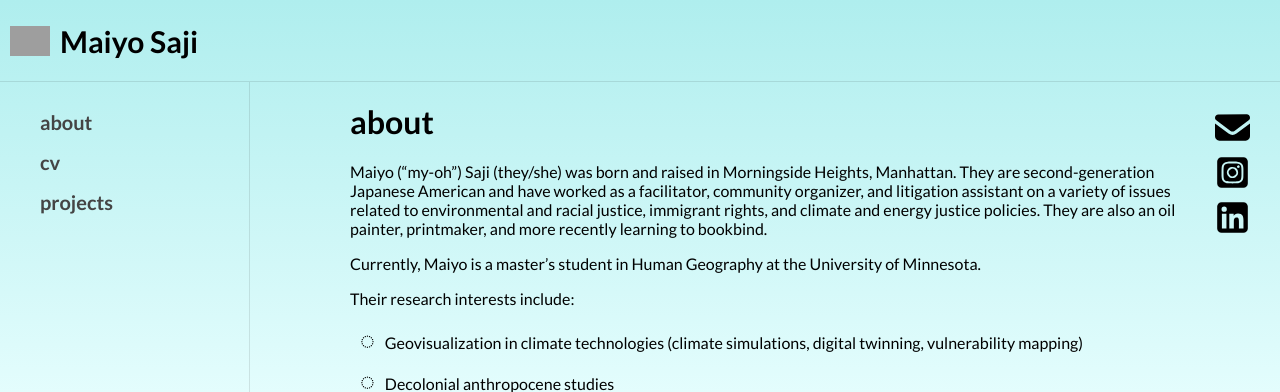
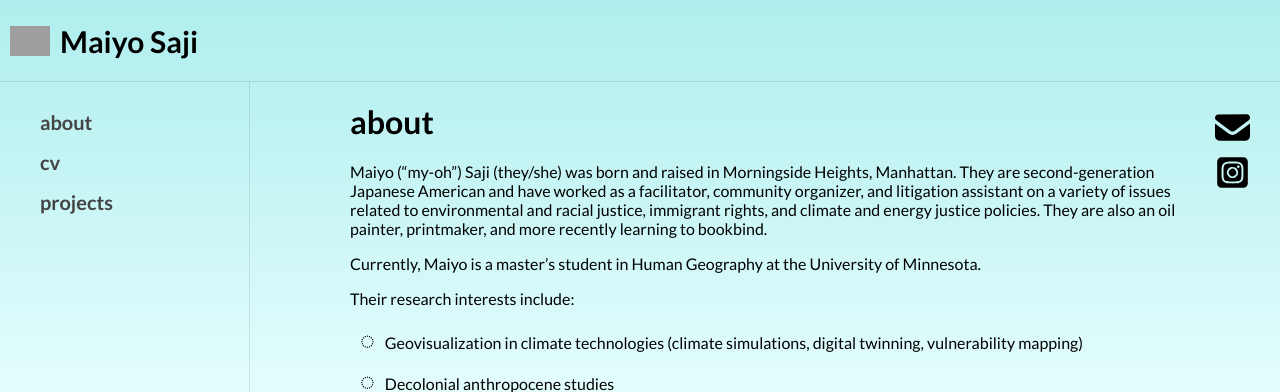
Before and after one commit to msaji69/msaji69.github.io, a Jekyll site: the page built from about.md, in a window 1280 px wide. Shown: the top 392 px of the page. Built offline with Jekyll 4.4.1, drawn with Linux system fonts in a browser that asks for light colours; grey boxes are pictures that could not be loaded.

Commit message:
Change email address and remove LinkedIn link
Updated email contact and removed LinkedIn link.

```diff
--- a/_includes/contact.html
+++ b/_includes/contact.html
@@ -1,5 +1,5 @@
 <div class="contact">
-  <a href="mailto:saji0012@umn.edu">
+  <a href="mailto:maiyosaji@gmail.com">
     <span class="contact-label">Email</span>
     {% include icons/mail.html %}
   </a>
@@ -9,8 +9,4 @@
     {% include icons/instagram.html %}
   </a>
 
-  <a href="https://www.linkedin.com/in/maiyo-saji/">
-    <span class="contact-label">LinkedIn</span>
-    {% include icons/linkedin.html %}
-  </a>
 </div>
```
